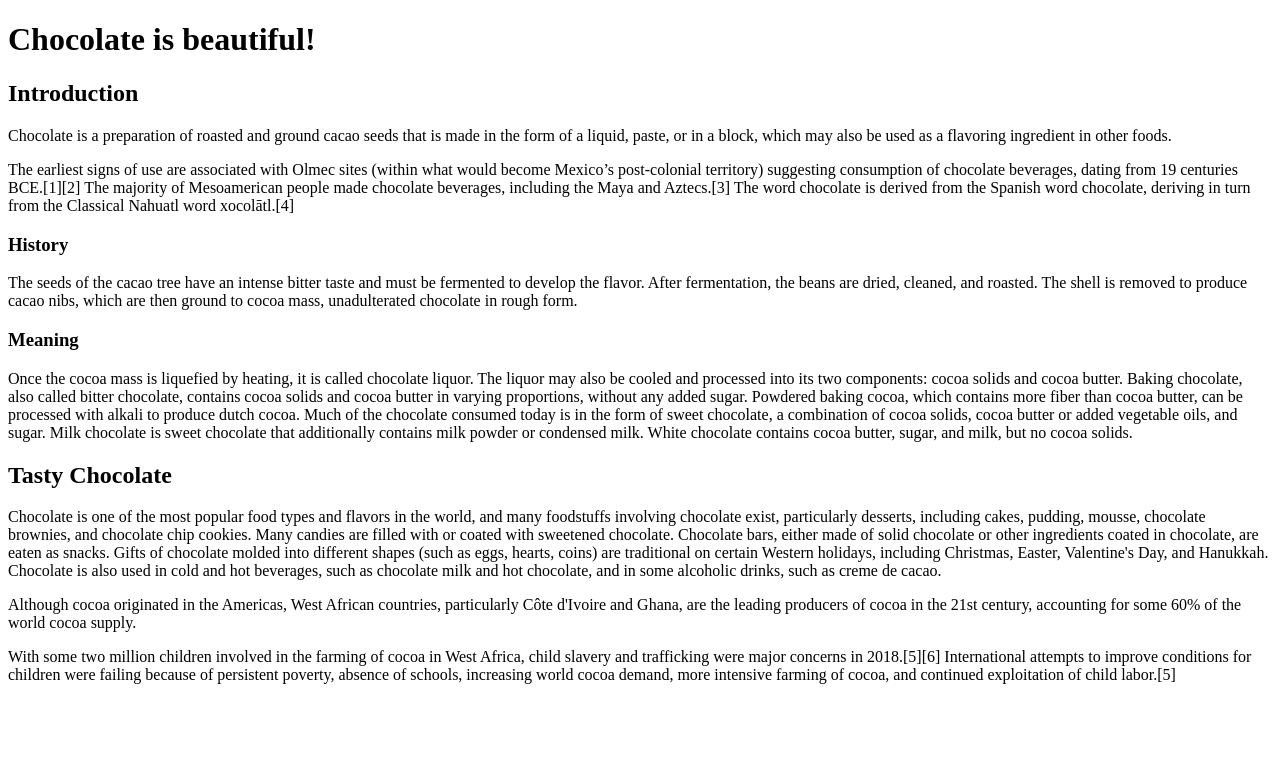
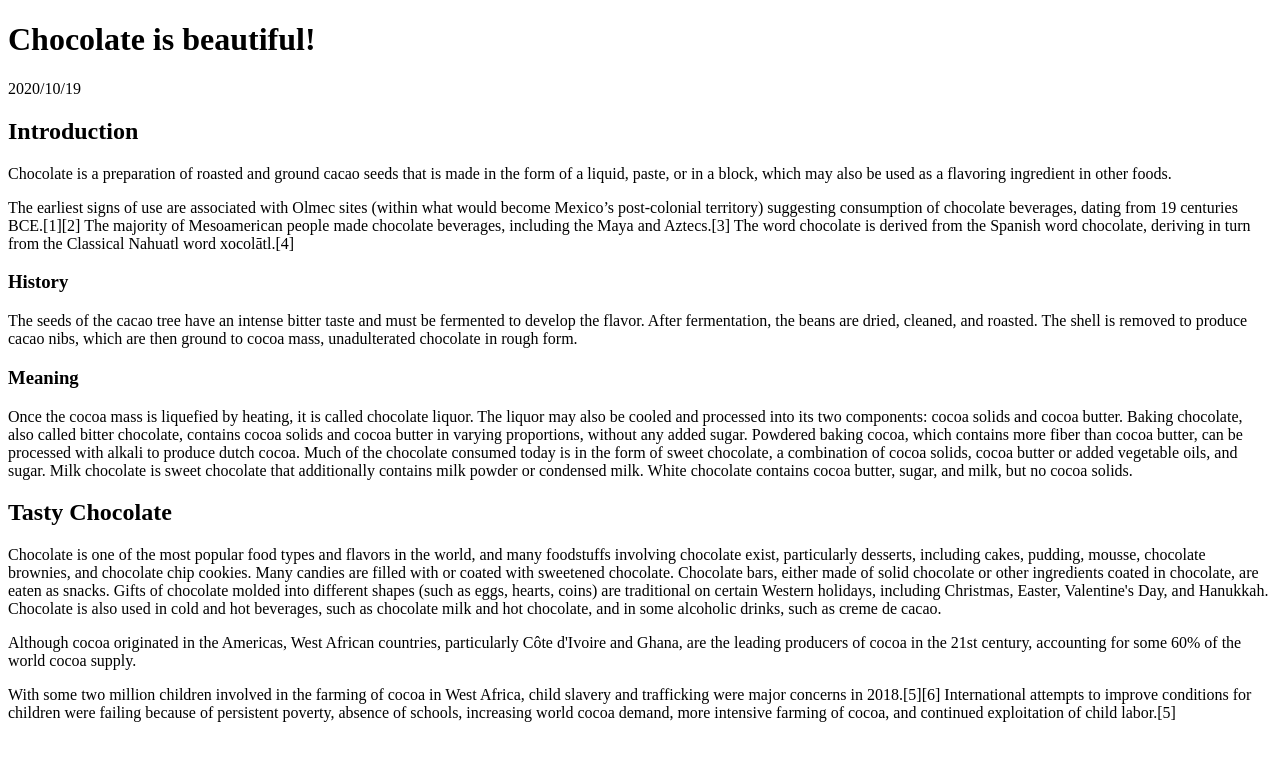
Before and after one commit to ron61/ron61.github.io, a Nuxt app: page /blog/posts/world-history-of-chocolate in a window 1280 px wide. Shown: the top 760 px of the page. Built offline with nearby package versions, Linux system fonts and the light colour scheme.

Commit message:
タイトルのフォントをいじった

```diff
--- a/pages/blog/posts/world-history-of-chocolate.vue
+++ b/pages/blog/posts/world-history-of-chocolate.vue
@@ -1,6 +1,7 @@
 <template>
   <div class="blog-post">
     <h1>Chocolate is beautiful!</h1>
+    <p class="date">2020/10/19</p>
     <h2>Introduction</h2>
         <p>Chocolate is a preparation of roasted and ground cacao seeds that is made in the form of a liquid, paste, or in a block, which may also be used as a flavoring ingredient in other foods. </p>
         <p>The earliest signs of use are associated with Olmec sites (within what would become Mexico’s post-colonial territory) suggesting consumption of chocolate beverages, dating from 19 centuries BCE.[1][2] The majority of Mesoamerican people made chocolate beverages, including the Maya and Aztecs.[3] The word chocolate is derived from the Spanish word chocolate, deriving in turn from the Classical Nahuatl word xocolātl.[4]</p>
```
